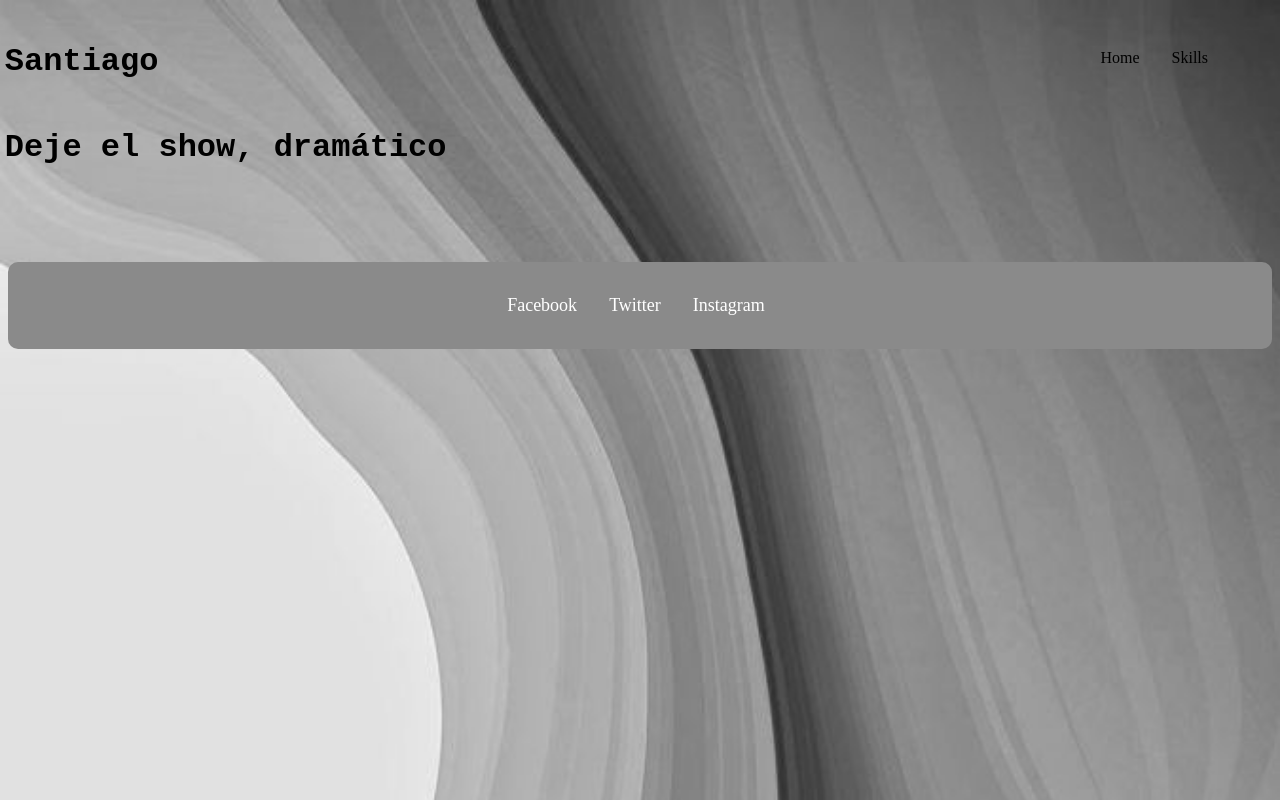
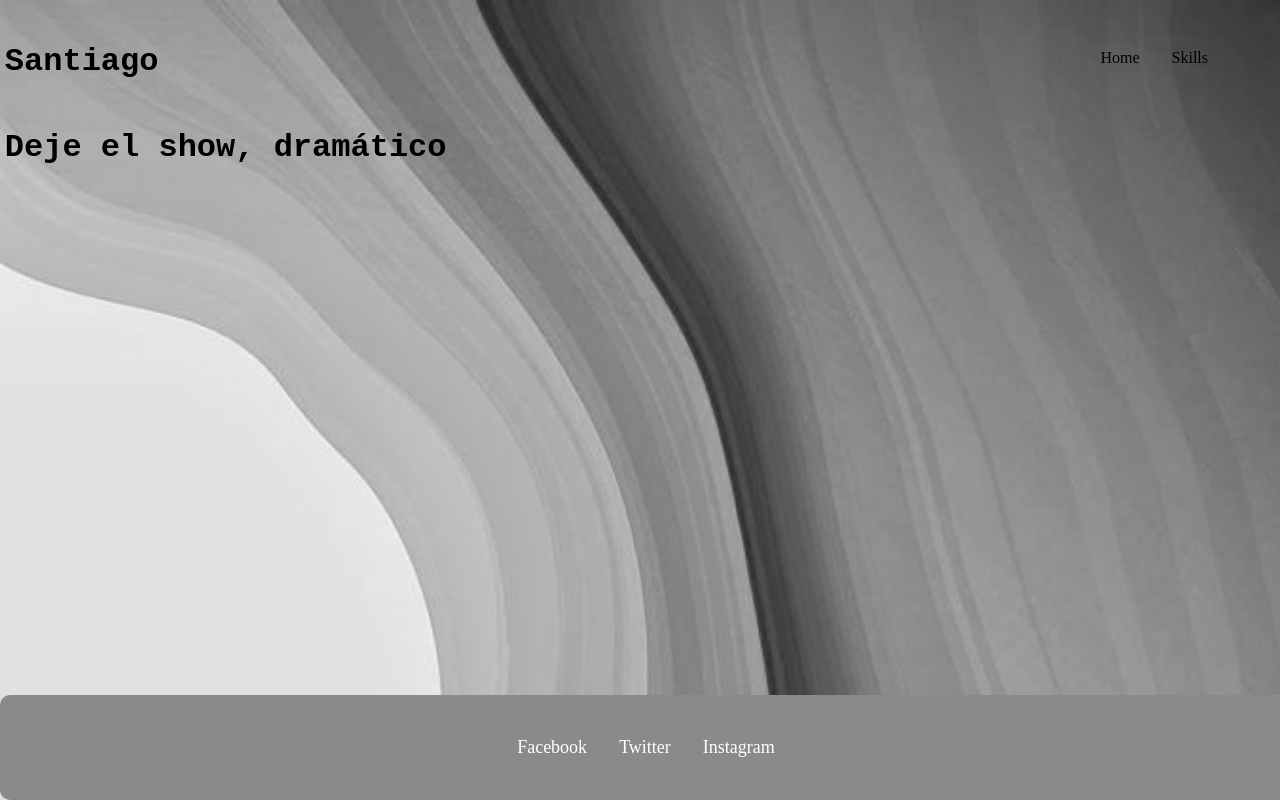
Before and after one commit to JaramilloT/PortafolioReact, a React (Vite) app: page /Skills in a window 1280 px wide. Built offline with nearby package versions, Linux system fonts and the light colour scheme.

Commit message:
Probando las medias querys

```diff
--- a/src/Components/Layouts/Footer/Footer.css
+++ b/src/Components/Layouts/Footer/Footer.css
@@ -1,11 +1,3 @@
-footer {
-    background-color: #8a8a8a;
-    padding: 1px;
-    margin-top: 6rem;
-    border-radius: 10px;
-    stop-opacity: var(10px);
-}
-
 footer ul {
     list-style: none;
     padding: 0;
@@ -20,3 +12,30 @@ footer a {
     font-size: 18px;
     transition: color 0.3s ease-in-out;
 }
+
+.containerFooter{
+    background-color: #8a8a8a;
+    padding: 10px;
+    border-radius: 10px;
+    width: 100%;
+    position: fixed;
+    bottom: 0;
+    left: 0;
+    text-align: center;
+}
+
+/* Media Query para teléfonos con dimensiones 394x352 */
+@media (max-width: 394px) and (max-height: 352px) {
+    footer ul {
+        flex-direction: column; /* Pone los enlaces en columna si hay poco espacio */
+        margin-left: 0;
+    }
+
+    footer a {
+        font-size: 14px; /* Hace el texto más pequeño */
+    }
+
+    .containerFooter {
+        padding: 5px; /* Ajusta el espacio para que no ocupe mucho */
+    }
+}
--- a/src/Components/Layouts/Footer/Footer.jsx
+++ b/src/Components/Layouts/Footer/Footer.jsx
@@ -6,11 +6,13 @@ export const Footer = () => {
   return (
     <>
     <footer>
-    <ul>
-      <li><a href="https://facebook.com" target="_blank">Facebook</a></li>
-      <li><a href="https://twitter.com" target="_blank">Twitter</a></li>
-      <li><a href="https://instagram.com" target="_blank">Instagram</a></li>
-    </ul>
+      <div className='containerFooter'>
+        <ul>
+          <li><a href="https://facebook.com" target="_blank">Facebook</a></li>
+          <li><a href="https://twitter.com" target="_blank">Twitter</a></li>
+          <li><a href="https://instagram.com" target="_blank">Instagram</a></li>
+        </ul>
+      </div>
   </footer>
     </>
   )
--- a/src/Components/Pages/Home/Home.css
+++ b/src/Components/Pages/Home/Home.css
@@ -129,3 +129,23 @@ main{
     margin: 200px auto;
     -webkit-animation: box-animation 2s ease infinite alternate;
 }
+
+
+/* Media Query para teléfonos con dimensiones 394x352 */
+@media (max-width: 394px) and (max-height: 352px) {
+    .containerHome {
+        flex-direction: column;
+        align-items: center;
+    }
+
+    .containerAboutMe {
+        width: 90%; /* Asegura que el contenido no se salga */
+        margin-left: 0;
+        text-align: center; /* Centra el texto */
+    }
+
+    .containerCube {
+        height: 15rem; /* Reduce el tamaño en pantallas pequeñas */
+        width: 20rem;
+    }
+}
--- a/src/index.css
+++ b/src/index.css
@@ -3,6 +3,5 @@ body{
     background-size: cover;
     background-repeat: no-repeat;
     background-attachment: fixed;
-
     font-family: 'Courier New', Courier, monospace;
 }
```
